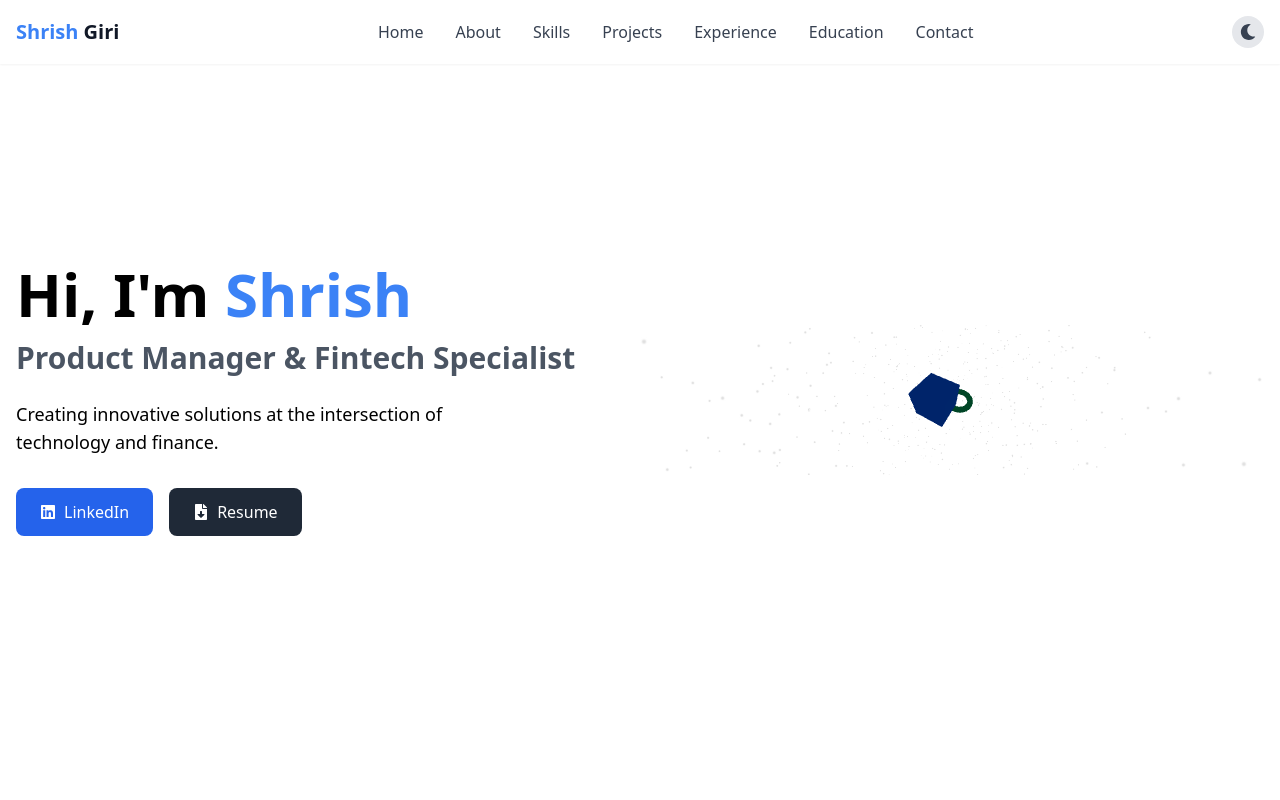
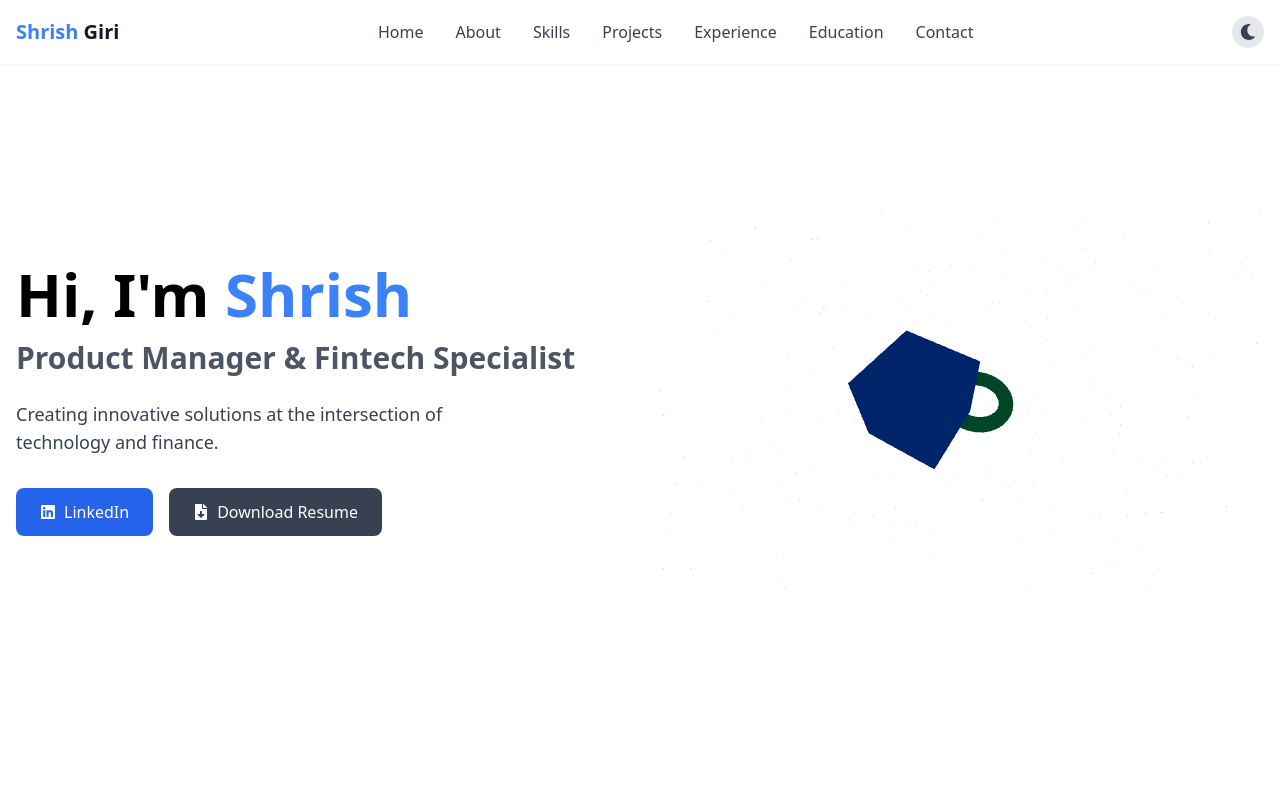
Before and after one commit to vishal14marathe/PortFolioVishal, a React (Vite) app: page / in a window 1280 px wide. Shown: the top 800 px of the page. Built offline with nearby package versions, Linux system fonts and the light colour scheme.

Commit message:
Second commit

```diff
--- a/package.json
+++ b/package.json
@@ -12,6 +12,7 @@
   "dependencies": {
     "@react-three/drei": "^10.6.1",
     "@react-three/fiber": "^9.3.0",
+    "emailjs-com": "^3.2.0",
     "framer-motion": "^12.23.12",
     "react": "^19.1.0",
     "react-dom": "^19.1.0",
--- a/src/components/Hero.jsx
+++ b/src/components/Hero.jsx
@@ -3,46 +3,76 @@ import ThreeScene from './ThreeScene'
 import { FaGithub, FaLinkedin, FaFileDownload } from 'react-icons/fa'
 
 export default function Hero() {
+  // Method 1: Using public folder (recommended)
+  const resumePath = 'https://github.com/vishal14marathe/my-pdf-files/blob/194ace4bfce8dbf1fadfe083dfd178bdb85356d1/MBA_ShrishhPGirri_ProductManagement.pdf'
+
+  // Method 2: Using import (alternative)
+  // import resumePDF from '../assets/ShrishGiri_Resume.pdf'
+  // Then use href={resumePDF}
+
   return (
-    <section id="home" className="min-h-screen flex flex-col justify-center items-center py-20">
-      <div className="container mx-auto px-4 flex flex-col md:flex-row items-center justify-between">
+    <section id="home" className="min-h-screen flex flex-col justify-center items-center py-20 px-4">
+      <div className="container mx-auto flex flex-col md:flex-row items-center justify-between gap-8">
+        {/* Left Column - Text Content */}
         <motion.div
           initial={{ opacity: 0, x: -50 }}
           animate={{ opacity: 1, x: 0 }}
           transition={{ duration: 0.5 }}
-          className="md:w-1/2 mb-10 md:mb-0"
+          className="md:w-1/2 text-center md:text-left"
         >
-          <h1 className="text-4xl md:text-6xl font-bold mb-4">
-            Hi, I'm <span className="text-blue-500">Shrish</span>
+          <h1 className="text-4xl md:text-6xl font-bold mb-4 dark:text-white">
+            Hi, I'm <span className="text-blue-500 dark:text-blue-400">Shrish</span>
           </h1>
+
           <h2 className="text-2xl md:text-3xl font-semibold mb-6 text-gray-600 dark:text-gray-300">
             Product Manager & Fintech Specialist
           </h2>
-          <p className="text-lg mb-8 max-w-lg">
+
+          <p className="text-lg mb-8 max-w-lg text-gray-700 dark:text-gray-300">
             Creating innovative solutions at the intersection of technology and finance.
           </p>
-          <div className="flex space-x-4">
-            <a
+
+          <div className="flex flex-wrap gap-4 justify-center md:justify-start">
+            {/* <motion.a
+              whileHover={{ scale: 1.05 }}
+              whileTap={{ scale: 0.95 }}
+              href=""
+              target="_blank"
+              rel="noopener noreferrer"
+              className="bg-gray-800 hover:bg-gray-900 text-white px-6 py-3 rounded-lg flex items-center"
+            >
+              <FaGithub className="mr-2" /> GitHub
+            </motion.a> */}
+
+            <motion.a
+              whileHover={{ scale: 1.05 }}
+              whileTap={{ scale: 0.95 }}
               href="https://linkedin.com/in/shrishprakashgiri234"
               target="_blank"
+              rel="noopener noreferrer"
               className="bg-blue-600 hover:bg-blue-700 text-white px-6 py-3 rounded-lg flex items-center"
             >
               <FaLinkedin className="mr-2" /> LinkedIn
-            </a>
-            <a
-              href="/assets/MBA_ShrishhPGirri_ProductManagement.pdf"
-              download
-              className="bg-gray-800 hover:bg-gray-900 text-white px-6 py-3 rounded-lg flex items-center"
+            </motion.a>
+
+            <motion.a
+              whileHover={{ scale: 1.05 }}
+              whileTap={{ scale: 0.95 }}
+              href={resumePath}
+              download="ShrishGiri_Resume.pdf"
+              className="bg-gray-700 hover:bg-gray-800 dark:bg-gray-600 dark:hover:bg-gray-700 text-white px-6 py-3 rounded-lg flex items-center"
             >
-              <FaFileDownload className="mr-2" /> Resume
-            </a>
+              <FaFileDownload className="mr-2" /> Download Resume
+            </motion.a>
           </div>
         </motion.div>
+
+        {/* Right Column - 3D Scene */}
         <motion.div
           initial={{ opacity: 0, x: 50 }}
           animate={{ opacity: 1, x: 0 }}
           transition={{ duration: 0.5 }}
-          className="md:w-1/2"
+          className="md:w-1/2 w-full h-64 md:h-96"
         >
           <ThreeScene />
         </motion.div>
--- a/tailwind.config.js
+++ b/tailwind.config.js
@@ -1,6 +1,6 @@
 /** @type {import('tailwindcss').Config} */
 export default {
-   darkMode: 'class',
+  darkMode: 'class',
   content: [
     "./index.html",
     "./src/**/*.{js,ts,jsx,tsx}",
```
Also changed, not shown: src/components/Contact.jsx (line endings or trailing spaces), 1 other file (tests, documents, lock files or other folders).
